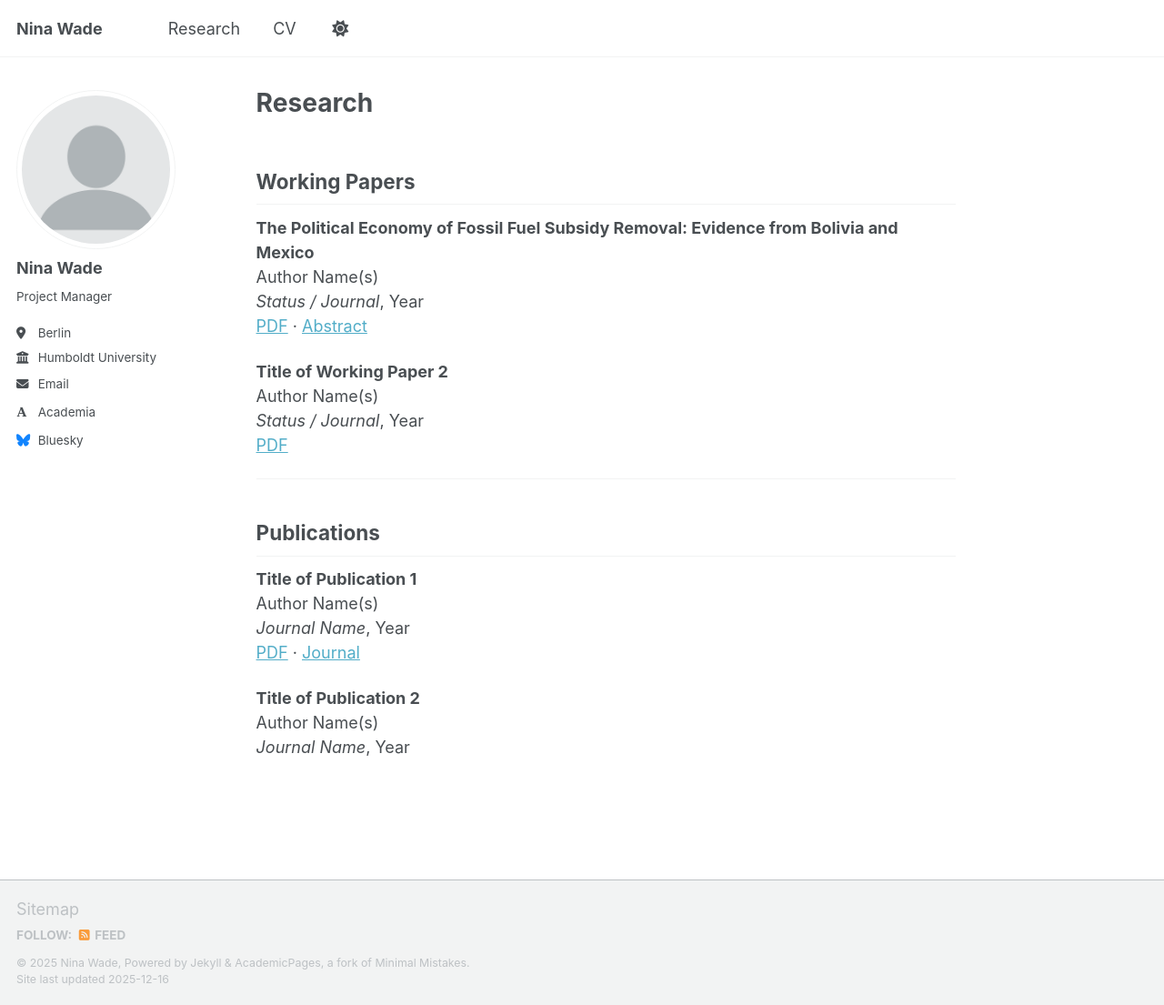
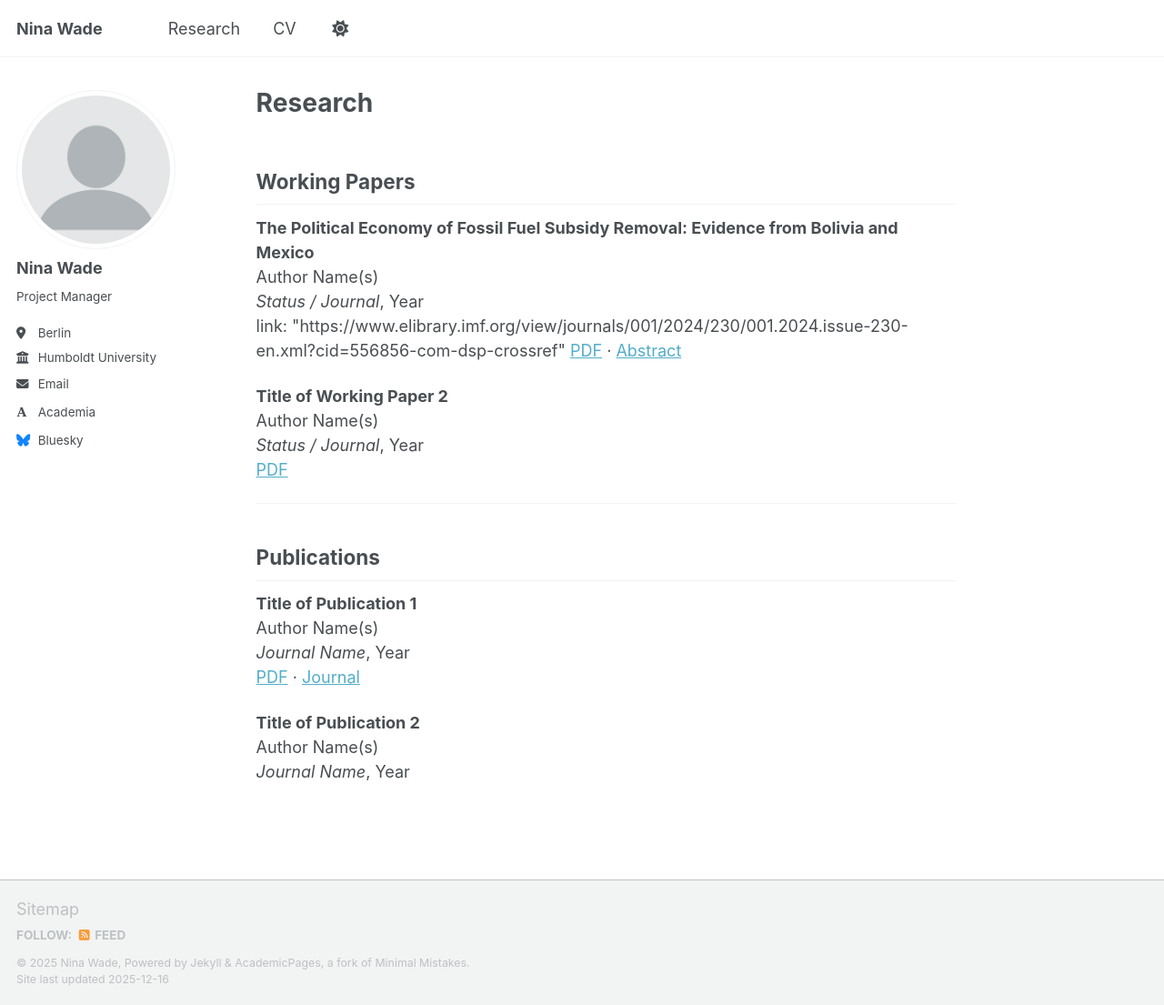
Before and after one commit to ninawade/academicwebsite, a Jekyll site: the page built from _pages/publications.html, in a window 1280 px wide and 1105 px high. Shown: the whole window at 91% size. Built offline with Jekyll 4.4.1, drawn with Linux system fonts in a browser that asks for light colours; some web fonts are replaced; a script bundle is joined from its source files by our own code; library files that are not in the unit come from our copies; some of the changed lines change nothing that is shown.

Commit message:
Update publications.html

```diff
--- a/_pages/publications.html
+++ b/_pages/publications.html
@@ -11,6 +11,7 @@ author_profile: true
 <strong>The Political Economy of Fossil Fuel Subsidy Removal: Evidence from Bolivia and Mexico</strong><br>
 Author Name(s)<br>
 <em>Status / Journal</em>, Year<br>
+link: "https://www.elibrary.imf.org/view/journals/001/2024/230/001.2024.issue-230-en.xml?cid=556856-com-dsp-crossref"
 <a href="#">PDF</a> · <a href="#">Abstract</a>
 </p>
 
```
